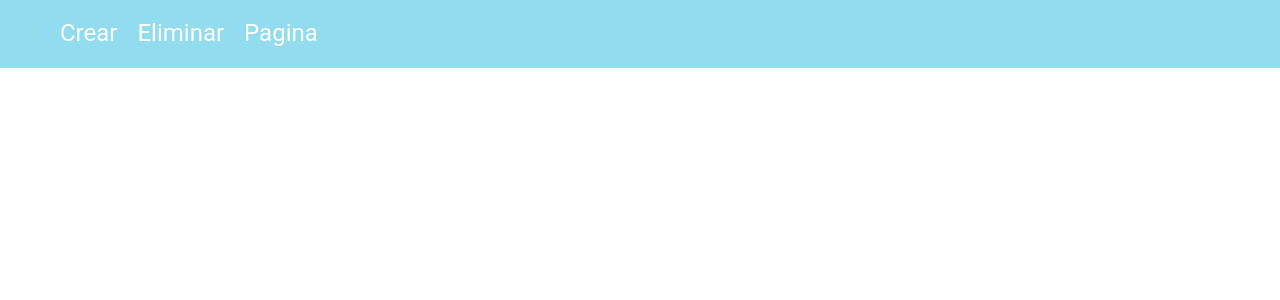
After one commit to Miguel-Higuita/BozzoCo, a PHP site: page /BozzoCo/includes/templates/headerAnuncio.php in a window 1280 px wide. The commit adds this page. Shown: the top 300 px of the page. Run offline with PHP 8.4, Linux system fonts and the light colour scheme; style sheets or scripts are compiled from the project's sources.

Commit message:
modificacion rutas v1

```diff
--- a/admin/anuncios/crear.php
+++ b/admin/anuncios/crear.php
@@ -49,12 +49,12 @@ if ($_SERVER['REQUEST_METHOD'] === 'POST') {
 
 
 require __DIR__.'/../../includes/funciones.php';
-incluirTemplate('headerPropi');
+incluirTemplate('headerAnuncio');
 ?>
 <main class="contenedor seccion">
     <h1>########### Crear ###########</h1>
 
-    <a href="http://localhost:3000/admin/index.php"  class="boton boton-verde">Volver</a>
+    <a href="http://localhost/BozzoCo/admin/index.php"  class="boton boton-verde">Volver</a>
 
     <!-- <?php foreach ($errores as $error): ?>
         <div class="alerta error">
--- a/admin/index.php
+++ b/admin/index.php
@@ -1,11 +1,11 @@
 <?php
 
 require __DIR__.'/../includes/funciones.php';
-incluirTemplate('headerPropi');
+incluirTemplate('headerAdmin');
 ?>
 <body>
     <h1>#### index ####</h1>
-    <a href="http://localhost:3000/admin/anuncios/crear.php" class="boton boton-verde">Nuevo anuncio</a>
+    <a href="http://localhost/BozzoCo/admin/anuncios/crear.php" class="boton boton-verde">Nuevo anuncio</a>
 </body>
 
 <?php include __DIR__ . "/../includes/templates/footer.php"; ?>
--- a/includes/templates/header.php
+++ b/includes/templates/header.php
@@ -19,7 +19,7 @@
                 <a href="index.php">Inicio</a>
                 <a href="servicios.php">Servicios</a>
                 <a href="nosotros.php">Nosotros</a>
-                <a href="http://localhost:3000/admin/index.php" >Iniciar sesion</a>
+                <a href="http://localhost/BozzoCo/admin/index.php" >Iniciar sesion</a>
 
             </nav>
         </div>
--- a/includes/templates/headerPropi.php
+++ b/includes/templates/headerAdmin.php
@@ -17,7 +17,7 @@
           <img src="../../src/img/logo.png" alt="logo" />
         </div> -->
         <nav class="navegacion-principal" id="nav">
-          <a href="http://localhost:3000/admin/anuncios/crear.php">Crear</a>
+          <a href="http://localhost/BozzoCo/admin/anuncios/crear.php">Crear</a>
           <a href="#">Eliminar</a>
           <a href="http://localhost:3000/index.php">Pagina</a>
           <!-- <a href="contacto.php">Contacto</a> -->
--- /dev/null
+++ b/includes/templates/headerAnuncio.php
@@ -0,0 +1,26 @@
+<!DOCTYPE html>
+<html lang="en">
+  <head>
+    <meta charset="UTF-8" />
+    <meta name="viewport" content="width=device-width, initial-scale=1.0" />
+    <title>Bozoo</title>
+    <link
+      rel="stylesheet"
+      href="https://fonts.googleapis.com/css?family=Lato:300,400,700,900';"
+    />
+    <link rel="stylesheet" href="../../build/css/app.css" />
+  </head>
+  <body>
+    <header class="header">
+      <div class="contenedor contenido_header">
+        <!-- <div class="header_img">
+          <img src="../../src/img/logo.png" alt="logo" />
+        </div> -->
+        <nav class="navegacion-principal" id="nav">
+          <a href="http://localhost/BozzoCo/admin/anuncios/crear.php">Crear</a>
+          <a href="#">Eliminar</a>
+          <a href="http://localhost:3000/index.php">Pagina</a>
+          <!-- <a href="contacto.php">Contacto</a> -->
+        </nav>
+      </div>
+    </header>
```
